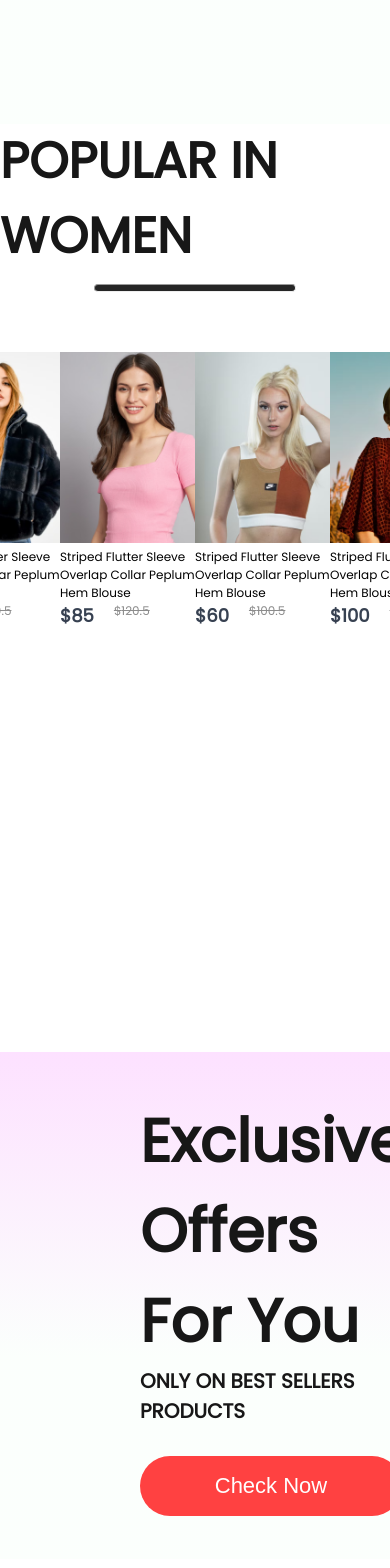
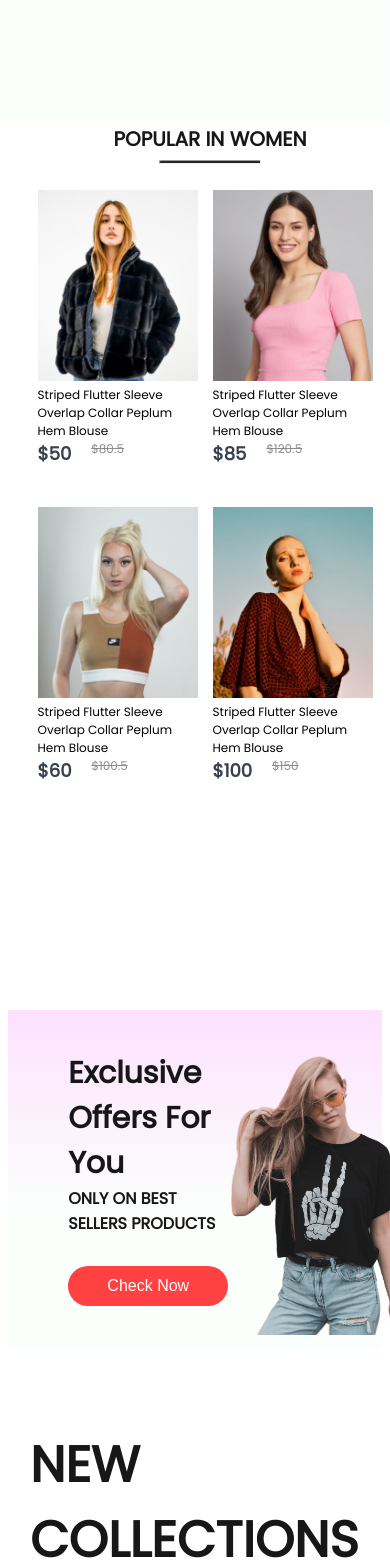
Before and after one commit to tidkeshreyash/ShoeShack, a React (Vite) app in the folder frontend/: page / in a window 390 px wide. Shown: the part 780-2348 px from the top of the page. Built offline with nearby package versions, Linux system fonts and the light colour scheme.

Commit message:
made category page responsive

```diff
--- a/frontend/src/Components/Offers/Offers.css
+++ b/frontend/src/Components/Offers/Offers.css
@@ -6,7 +6,6 @@
     padding: 0px 140px;
     margin-bottom: 150px;
     background: linear-gradient(180deg, #fde1ff 0%, #e1ffea22 60%);
-    /* overflow: hidden; */
 }
 
 .offers-left{
@@ -53,3 +52,52 @@
 .offers-right img{
     width: 70%;
 }
+
+@media(max-width:1280px){
+   .offers{
+    padding: 0px 80px;
+    margin-bottom: 100px;
+   }
+   .offers-left h1{
+    font-size: 40px;
+   }
+   .offers-left p{
+    font-size: 18px;
+   }
+   .offers-right img{
+    width: 300px;
+   }
+   .offers-left button{
+    width: 220px;
+    height: 50px;
+    font-size: 18px;
+   }
+   .offers-right{
+    padding-top: 30px;
+   }
+}
+
+@media(max-width:1024px){
+    .offers{
+     padding: 0px 60px;
+     margin-bottom: 80px;
+     height: 40vh;
+    }
+    .offers-left h1{
+     font-size: 30px;
+    }
+    .offers-left p{
+     font-size: 16px;
+    }
+    .offers-right img{
+     width: 200px;
+    }
+    .offers-left button{
+     width: 160px;
+     height: 40px;
+     font-size: 16px;
+    }
+    .offers-right{
+     padding-top: 20px;
+    }
+ }
--- a/frontend/src/Components/Popular/Popular.css
+++ b/frontend/src/Components/Popular/Popular.css
@@ -26,3 +26,72 @@
     margin-right: 200px;
     display: flex;
 }
+
+@media(max-width:1280px){
+    .popular{
+        height: 85vh;
+    }
+    .popular h1{
+        font-size: 40px;
+    }
+    .popular hr{
+        width: 160px;
+        height: 4px;
+    }
+    .popular-item{
+        gap: 35px;
+        margin-top: 30px;
+    }
+}
+
+@media(max-width:1024px){
+    .popular{
+        height: 65vh;
+    }
+    .popular h1{
+        font-size: 30px;
+    }
+    .popular hr{
+        width: 120px;
+        height: 3px;
+    }
+    .popular-item{
+        gap: 35px;
+        margin-top: 20px;
+    }
+}
+
+@media(max-width:800px){
+    .popular{
+        height: 60vh;
+        gap: 6px;
+    }
+    .popular h1{
+        font-size: 20px;
+    }
+    .popular hr{
+        width: 100px;
+        height: 2px;
+    }
+    .popular-item{
+        gap: 40px;
+    }
+}
+
+@media(max-width:500px){
+    .popular{
+        height: 105vh;
+        margin-left: -5px;
+    }
+    .popular-item{
+        display: grid;
+        grid-template-columns: 1fr 1fr;
+        gap: 40px;
+    }
+    .popular h1{
+        margin-left: 35px;
+    }
+    .popular hr{
+        margin-left: 35px;
+    }
+}
```
